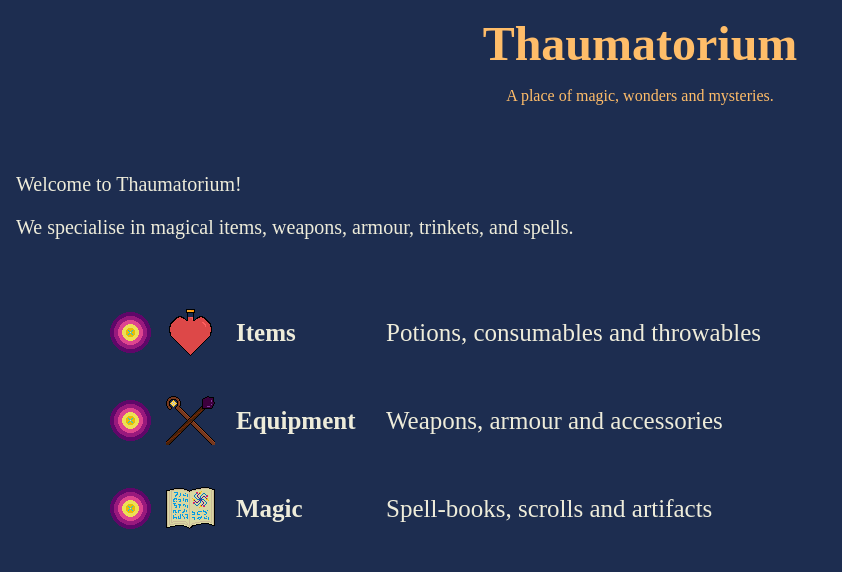
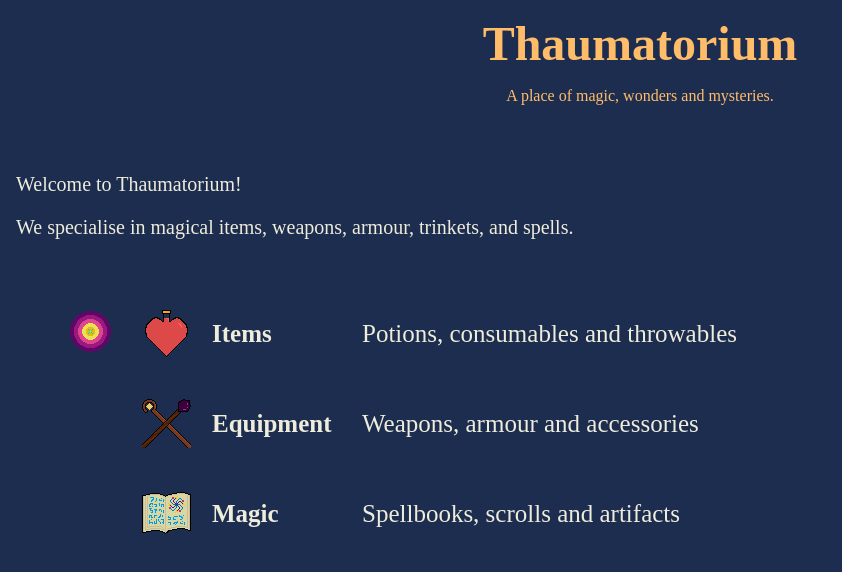
Before and after one commit to julesnuggy/thaumatorium, a React app in the folder frontend/: page / in a window 1280 px wide. Shown: the top 572 px of the page, without its empty margins (0-842 px from the left). Built offline with nearby package versions, Linux system fonts and the light colour scheme.

Commit message:
Implement menu item selection

```diff
--- a/frontend/src/components/Menu/Menu.module.scss
+++ b/frontend/src/components/Menu/Menu.module.scss
@@ -3,16 +3,30 @@
 .menu {
   margin: 60px 50px;
 
+  .menuItemContainer {
+    display: grid;
+    align-items: center;
+    grid-template-columns: min(70px) 1fr;
+
     .menuItem {
       display: flex;
       align-items: center;
-    margin: 0 40px;
+      width: 100%;
+      font-family: inherit;
+      color: inherit;
       font-size: 25px;
+      text-align: left;
+      border: none;
+      background: none;
+      cursor: pointer;
+
+      &:active, &:focus {
+        outline: none;
+      }
 
       .cursor {
         width: 50px;
         height: 50px;
-      margin-right: 10px;
       }
 
       .icon {
@@ -33,8 +47,9 @@
           padding: 20px;
         }
       }
+    }
 
-    & + .menuItem {
+    & + .menuItemContainer {
       margin-top: 20px;
     }
   }
--- a/frontend/src/components/Menu/Menu.tsx
+++ b/frontend/src/components/Menu/Menu.tsx
@@ -1,15 +1,45 @@
-import React from 'react';
+import React, { useState } from 'react';
 
 import MenuItem from "./MenuItem";
 
 import styles from './Menu.module.scss';
 
-const Menu = (): React.FC => (
-  <div className={styles.menu}>
-    <MenuItem iconName="heartPotion" title="Items" subtitle="Potions, consumables and throwables" />
-    <MenuItem iconName="staves" title="Equipment" subtitle="Weapons, armour and accessories" />
-    <MenuItem iconName="spellbook" title="Magic" subtitle="Spell-books, scrolls and artifacts" />
-  </div>
-);
+const menuItems = [
+  {
+    iconName: "heartPotion",
+    title: "Items",
+    subtitle: "Potions, consumables and throwables"
+  },
+  {
+    iconName: "staves",
+    title: "Equipment",
+    subtitle: "Weapons, armour and accessories"
+  },
+  {
+    iconName: "spellbook",
+    title: "Magic",
+    subtitle: "Spellbooks, scrolls and artifacts"
+  },
+]
+
+const Menu = (): React.FC => {
+  const [ selectedItemIndex, setSelectedItemIndex ] = useState(0);
+
+  const onClick = (index: number) => setSelectedItemIndex(index);
+
+  return (
+    <div className={styles.menu}>
+      {menuItems.map((item, index) => (
+        <MenuItem
+          iconName={item.iconName}
+          title={item.title}
+          subtitle={item.subtitle}
+          isSelected={selectedItemIndex === index}
+          onClick={() => onClick(index)}
+        />
+      ))}
+    </div>
+  );
+}
 
 export default Menu;
--- a/frontend/src/components/Menu/MenuItem.tsx
+++ b/frontend/src/components/Menu/MenuItem.tsx
@@ -8,15 +8,18 @@ type props = {
   iconName?: string;
   title: string;
   subtitle: string;
+  isSelected: boolean;
+  onClick: () => void;
 }
 
-const MenuItem = ({ iconName, title, subtitle }: props): React.FC => (
-  <div className={styles.menuItem}>
+const MenuItem = ({ iconName, title, subtitle, isSelected, onClick }: props): React.FC =>  (
+    <div className={styles.menuItemContainer}>
       <div className={styles.cursor}>
-      <Icon name="pulsingOrb" />
+        {isSelected && (<Icon name="pulsingOrb"/>)}
       </div>
+    <button className={styles.menuItem} onClick={onClick}>
       <div className={styles.icon}>
-      <Icon name={iconName} />
+        <Icon name={iconName}/>
       </div>
       <div className={styles.itemText}>
         <div className={styles.title}>
@@ -26,6 +29,7 @@ const MenuItem = ({ iconName, title, subtitle }: props): React.FC => (
           {subtitle}
         </div>
       </div>
+    </button>
   </div>
 );
 
```
Lines whose indentation alone changed are shown as unchanged.
